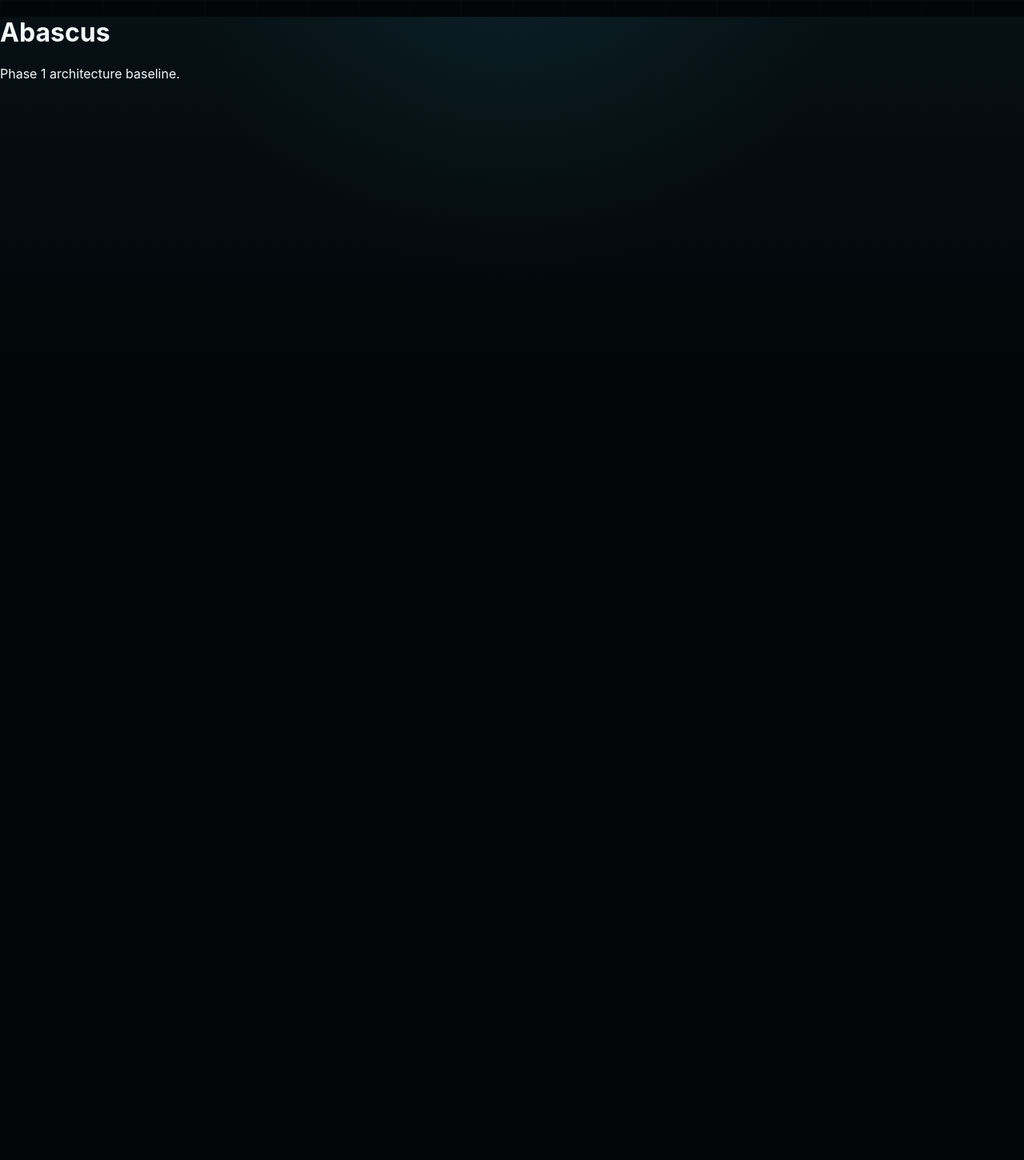
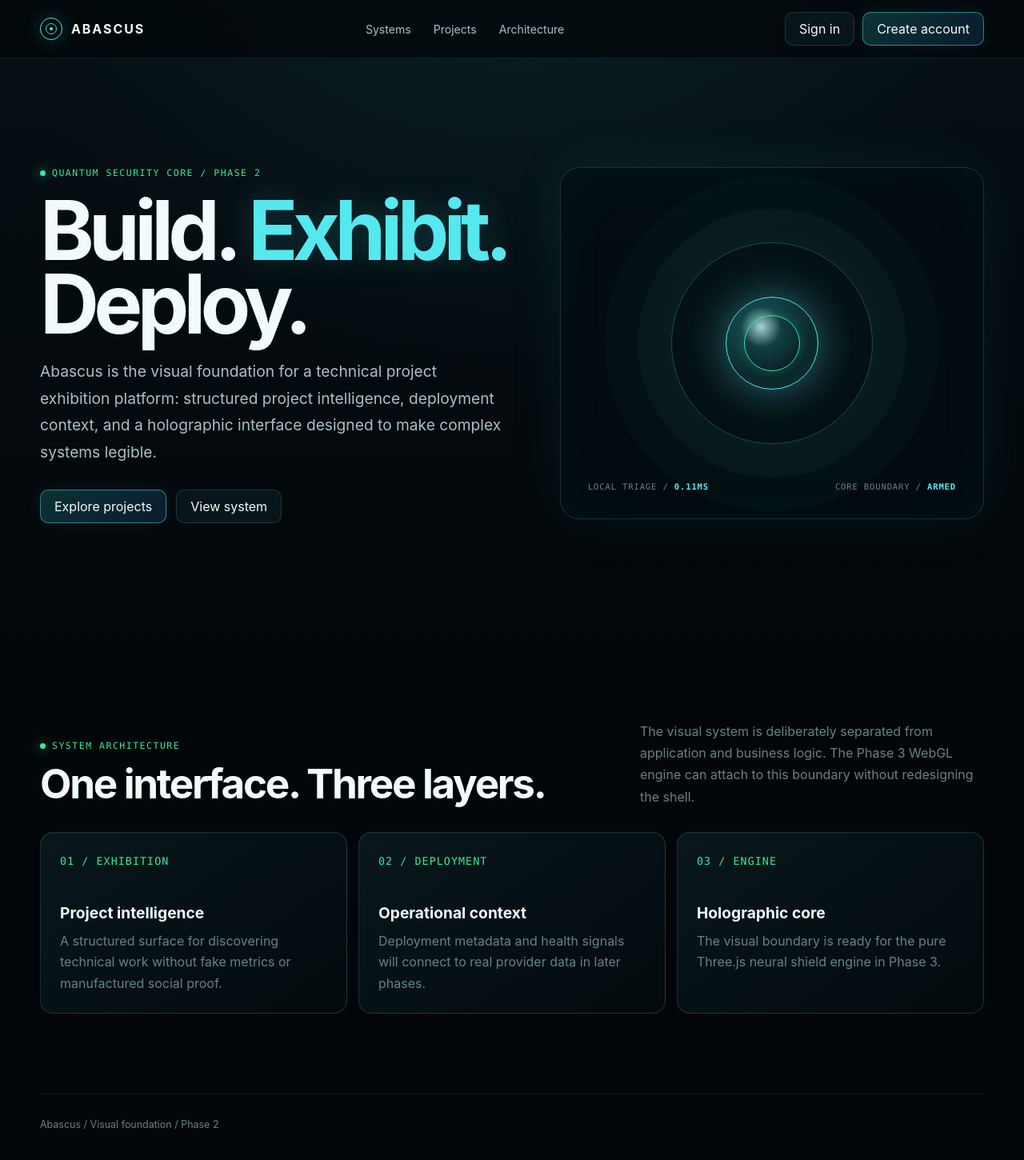
Before and after one commit to shiva211-bot/abascus, a Next.js app: page / in a window 1280 px wide. Shown: the top 1450 px of the page at 80% size. Before the commit the page ends 821 px from the top, so only its background shows below. Built offline with nearby package versions, Linux system fonts and the light colour scheme.

Commit message:
Phase 2: implement visual foundation shell

```diff
--- a/app/page.tsx
+++ b/app/page.tsx
@@ -1,8 +1,82 @@
+const systems = [
+  ["01 / EXHIBITION", "Project intelligence", "A structured surface for discovering technical work without fake metrics or manufactured social proof."],
+  ["02 / DEPLOYMENT", "Operational context", "Deployment metadata and health signals will connect to real provider data in later phases."],
+  ["03 / ENGINE", "Holographic core", "The visual boundary is ready for the pure Three.js neural shield engine in Phase 3."],
+];
+
 export default function HomePage() {
   return (
-    <main>
-      <h1>Abascus</h1>
-      <p>Phase 1 architecture baseline.</p>
-    </main>
+    <>
+      <header className="site-header">
+        <nav className="site-shell nav" aria-label="Primary navigation">
+          <a className="brand" href="/" aria-label="Abascus home">
+            <span className="brand-mark" aria-hidden="true" />
+            <span>Abascus</span>
+          </a>
+          <div className="nav-links">
+            <a href="#systems">Systems</a>
+            <a href="/projects">Projects</a>
+            <a href="#architecture">Architecture</a>
+          </div>
+          <div className="nav-actions">
+            <a className="button" href="/login">Sign in</a>
+            <a className="button button-primary" href="/signup">Create account</a>
+          </div>
+        </nav>
+      </header>
+
+      <main>
+        <section className="site-shell hero" aria-labelledby="hero-title">
+          <div>
+            <span className="eyebrow">Quantum Security Core / Phase 2</span>
+            <h1 id="hero-title">Build. <span>Exhibit.</span> Deploy.</h1>
+            <p className="hero-copy">
+              Abascus is the visual foundation for a technical project exhibition platform:
+              structured project intelligence, deployment context, and a holographic interface
+              designed to make complex systems legible.
+            </p>
+            <div className="hero-actions">
+              <a className="button button-primary" href="/projects">Explore projects</a>
+              <a className="button" href="#systems">View system</a>
+            </div>
+          </div>
+
+          <div className="core-frame" id="architecture" aria-label="Holographic core visual boundary">
+            <div className="core-orb" aria-hidden="true" />
+            <div className="core-label">
+              <span>Local triage / <strong>0.11ms</strong></span>
+              <span>Core boundary / <strong>armed</strong></span>
+            </div>
+          </div>
+        </section>
+
+        <section className="site-shell section" id="systems" aria-labelledby="systems-title">
+          <div className="section-heading">
+            <div>
+              <span className="eyebrow">System architecture</span>
+              <h2 id="systems-title">One interface. Three layers.</h2>
+            </div>
+            <p>
+              The visual system is deliberately separated from application and business logic.
+              The Phase 3 WebGL engine can attach to this boundary without redesigning the shell.
+            </p>
+          </div>
+
+          <div className="system-grid">
+            {systems.map(([index, title, description]) => (
+              <article className="system-card" key={index}>
+                <small>{index}</small>
+                <h3>{title}</h3>
+                <p>{description}</p>
+              </article>
+            ))}
+          </div>
+        </section>
+      </main>
+
+      <footer className="site-shell site-footer">
+        Abascus / Visual foundation / Phase 2
+      </footer>
+    </>
   );
 }
```
